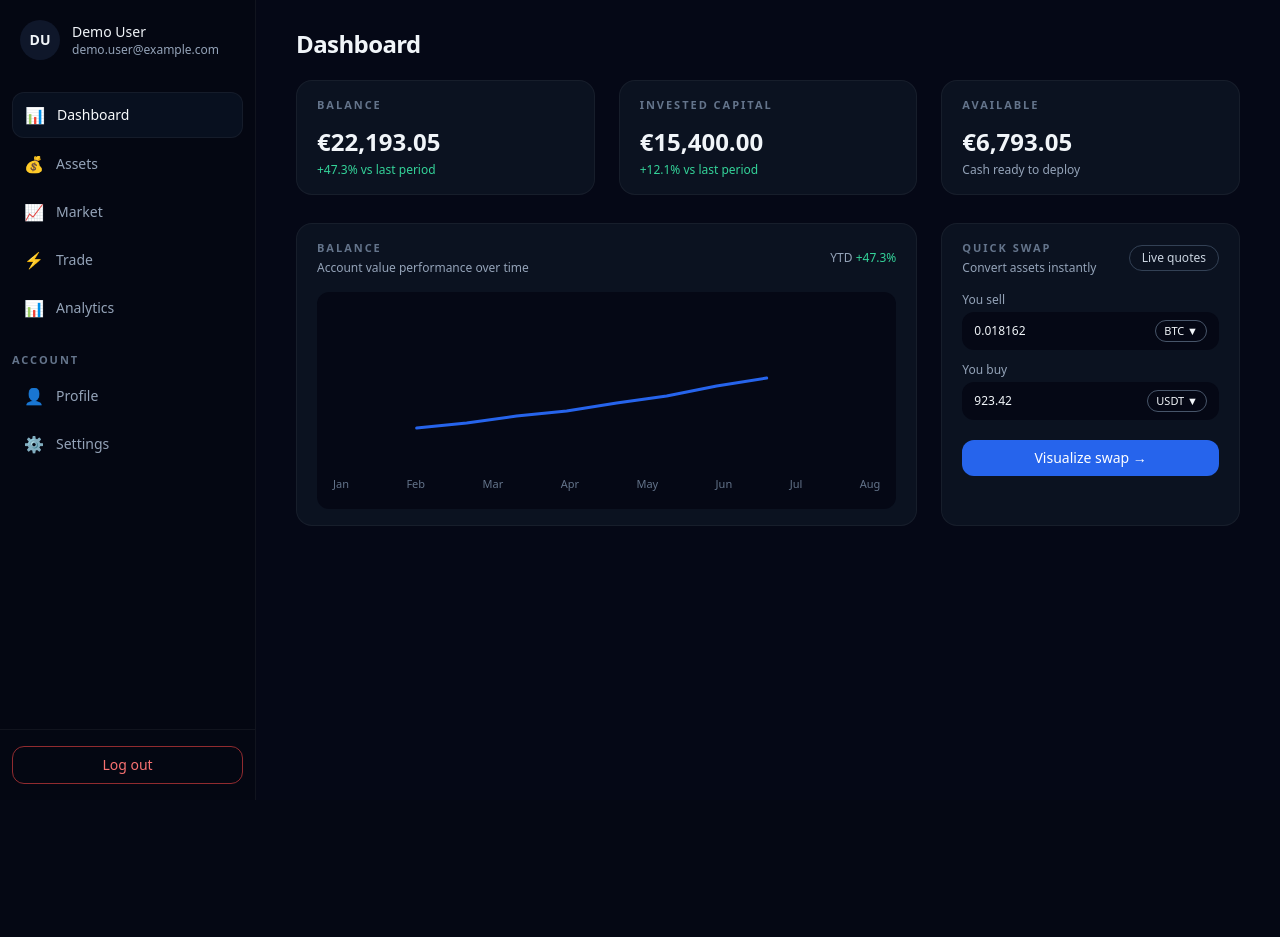
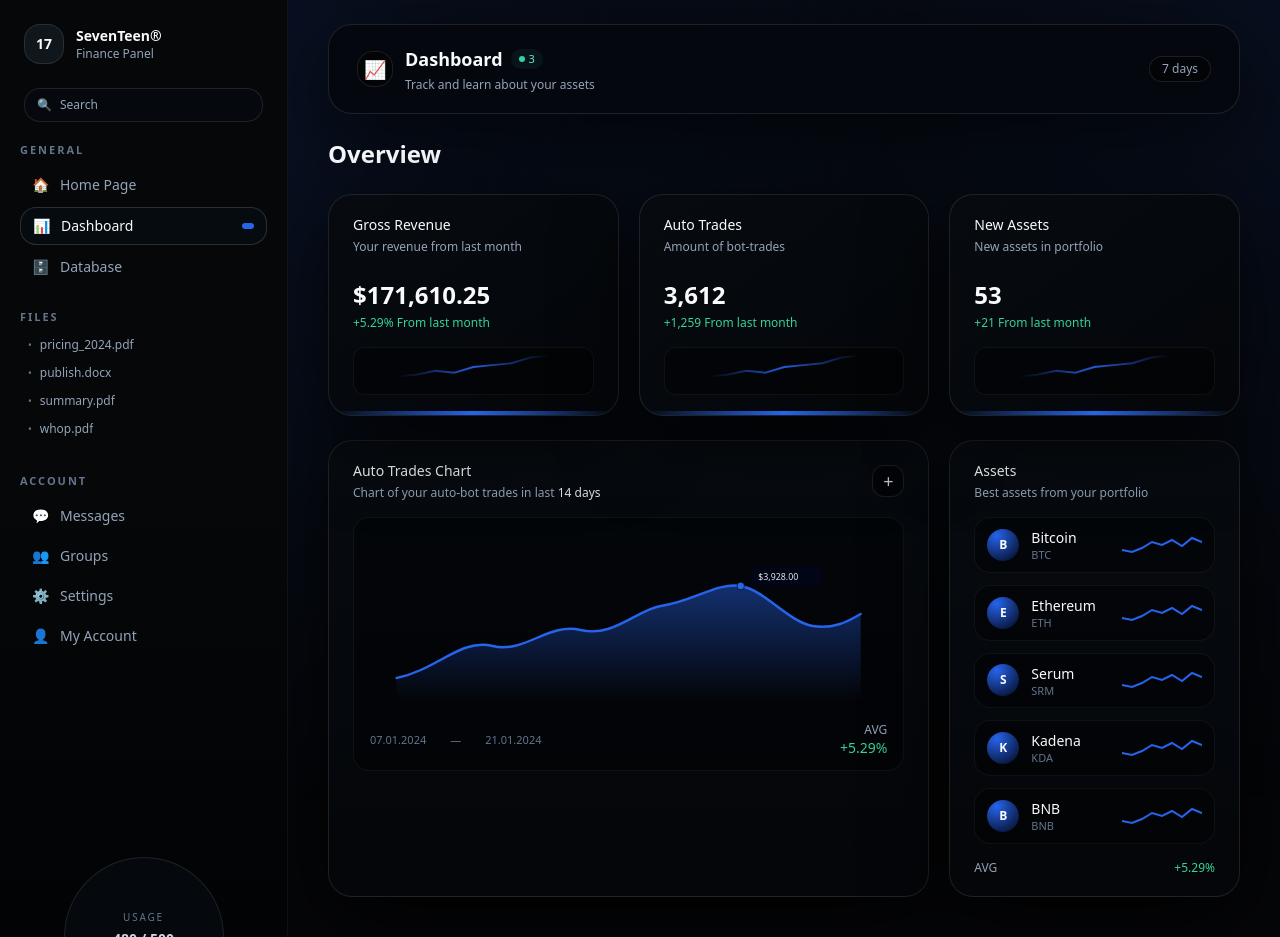
Before and after one commit to montelioncapital/montelion-app-v1, a Next.js app: page /dashboard in a window 1280 px wide. Before the commit the page ends 800 px from the top, so only its background shows below. Built offline with nearby package versions, Linux system fonts and the light colour scheme.

Commit message:
Update page.jsx

```diff
--- a/app/dashboard/page.jsx
+++ b/app/dashboard/page.jsx
@@ -3,212 +3,414 @@
 
 const brandBlue = "#2664EC";
 
+const topStats = [
+  {
+    label: "Gross Revenue",
+    description: "Your revenue from last month",
+    value: "$171,610.25",
+    change: "+5.29% From last month",
+  },
+  {
+    label: "Auto Trades",
+    description: "Amount of bot-trades",
+    value: "3,612",
+    change: "+1,259 From last month",
+  },
+  {
+    label: "New Assets",
+    description: "New assets in portfolio",
+    value: "53",
+    change: "+21 From last month",
+  },
+];
+
+const assets = [
+  { name: "Bitcoin", symbol: "BTC" },
+  { name: "Ethereum", symbol: "ETH" },
+  { name: "Serum", symbol: "SRM" },
+  { name: "Kadena", symbol: "KDA" },
+  { name: "BNB", symbol: "BNB" },
+];
+
 export default function DashboardPage() {
   return (
-    <div className="flex min-h-screen bg-[#050816] text-slate-100">
+    <div className="flex min-h-screen bg-[#050608] text-slate-50">
+      {/* BACKGROUND GLOW */}
+      <div
+        className="pointer-events-none fixed inset-0 opacity-40"
+        aria-hidden="true"
+        style={{
+          background:
+            "radial-gradient(circle at 0% 0%, rgba(38,100,236,0.4), transparent 60%), radial-gradient(circle at 100% 0%, rgba(38,100,236,0.25), transparent 55%)",
+        }}
+      />
+
       {/* SIDEBAR */}
-      <aside className="flex w-64 flex-col border-r border-white/5 bg-[#040712]">
-        {/* User header */}
-        <div className="flex items-center gap-3 px-5 pt-5 pb-4">
-          <div className="flex h-10 w-10 items-center justify-center rounded-full bg-slate-900 text-sm font-semibold">
-            DU
+      <aside className="relative z-10 flex w-72 flex-col border-r border-white/5 bg-gradient-to-b from-[#050708] via-[#050708] to-[#020304]">
+        {/* Logo + search */}
+        <div className="px-6 pt-6 pb-5">
+          <div className="mb-6 flex items-center gap-3">
+            <div className="flex h-10 w-10 items-center justify-center rounded-2xl bg-[#0f171d] border border-white/10 text-sm font-semibold">
+              17
             </div>
             <div className="leading-tight">
-            <div className="text-sm font-medium">Demo User</div>
-            <div className="text-xs text-slate-400">demo.user@example.com</div>
+              <div className="text-sm font-semibold">SevenTeen®</div>
+              <div className="text-xs text-slate-400">Finance Panel</div>
+            </div>
+          </div>
+
+          <div className="rounded-2xl border border-white/10 bg-[#05090d] px-3 py-2 text-xs text-slate-400 flex items-center gap-2">
+            <span className="text-slate-500">🔍</span>
+            <span>Search</span>
           </div>
         </div>
 
         {/* Nav */}
-        <nav className="mt-4 flex-1 px-3 text-sm">
-          <button className="mb-1 flex w-full items-center gap-3 rounded-xl bg-[#08101f] px-3 py-2.5 text-left text-slate-50 border border-white/5">
-            <span className="text-base">📊</span>
-            <span>Dashboard</span>
-          </button>
+        <nav className="flex-1 overflow-y-auto px-5 pb-6">
+          {/* General */}
+          <div className="mb-2 text-[11px] font-semibold uppercase tracking-[0.18em] text-slate-500">
+            General
+          </div>
+          <div className="space-y-1 text-sm">
+            <SidebarItem label="Home Page" icon="🏠" />
+            <SidebarItem
+              label="Dashboard"
+              icon="📊"
+              active
+              withDot
+              dotColor={brandBlue}
+            />
+            <SidebarItem label="Database" icon="🗄️" />
+          </div>
 
-          {[
-            { label: "Assets", icon: "💰" },
-            { label: "Market", icon: "📈" },
-            { label: "Trade", icon: "⚡️" },
-            { label: "Analytics", icon: "📊" },
-          ].map((item) => (
-            <button
-              key={item.label}
-              className="mb-1 flex w-full items-center gap-3 rounded-xl px-3 py-2.5 text-left text-slate-400 hover:bg-[#070d1b] transition-colors"
-            >
-              <span className="text-base">{item.icon}</span>
-              <span>{item.label}</span>
-            </button>
-          ))}
+          {/* Files */}
+          <div className="mt-6 text-[11px] font-semibold uppercase tracking-[0.18em] text-slate-500">
+            Files
+          </div>
+          <div className="mt-2 space-y-1 text-sm text-slate-400">
+            <SidebarSubItem label="pricing_2024.pdf" />
+            <SidebarSubItem label="publish.docx" />
+            <SidebarSubItem label="summary.pdf" />
+            <SidebarSubItem label="whop.pdf" />
+          </div>
 
-          <div className="mt-5 mb-1 text-[11px] font-semibold uppercase tracking-[0.18em] text-slate-500">
+          {/* Account */}
+          <div className="mt-8 text-[11px] font-semibold uppercase tracking-[0.18em] text-slate-500">
             Account
           </div>
-
-          {[
-            { label: "Profile", icon: "👤" },
-            { label: "Settings", icon: "⚙️" },
-          ].map((item) => (
-            <button
-              key={item.label}
-              className="mb-1 flex w-full items-center gap-3 rounded-xl px-3 py-2.5 text-left text-slate-400 hover:bg-[#070d1b] transition-colors"
-            >
-              <span className="text-base">{item.icon}</span>
-              <span>{item.label}</span>
-            </button>
-          ))}
+          <div className="mt-2 space-y-1 text-sm">
+            <SidebarItem label="Messages" icon="💬" />
+            <SidebarItem label="Groups" icon="👥" />
+            <SidebarItem label="Settings" icon="⚙️" />
+            <SidebarItem label="My Account" icon="👤" />
+          </div>
         </nav>
 
-        {/* Logout button */}
-        <div className="px-3 py-4 border-t border-white/5">
-          <button className="flex w-full items-center justify-center rounded-xl border border-red-500/60 px-3 py-2 text-sm text-red-400 hover:bg-red-500/10 transition-colors">
-            Log out
-          </button>
+        {/* Bottom circular widget (demi-cercle) */}
+        <div className="relative flex h-32 items-end justify-center overflow-hidden px-6 pb-4">
+          <div className="absolute -bottom-20 h-40 w-40 rounded-full border border-white/10 bg-[#05090d] flex items-center justify-center">
+            <div className="text-center text-xs text-slate-300">
+              <div className="text-[10px] uppercase tracking-[0.18em] text-slate-500 mb-1">
+                Usage
+              </div>
+              <div className="text-sm font-semibold">480 / 500</div>
+              <div className="text-[11px] text-slate-500">
+                Auto Trades Left • Be Pro!
+              </div>
+            </div>
+          </div>
         </div>
       </aside>
 
-      {/* MAIN AREA */}
-      <main className="flex flex-1 flex-col">
-        {/* Header */}
-        <header className="px-10 pt-7 pb-5">
-          <h1 className="text-2xl font-semibold tracking-tight">Dashboard</h1>
-        </header>
-
-        {/* CONTENT */}
-        <div className="flex-1 px-10 pb-10 space-y-7">
-          {/* Top metric cards */}
-          <div className="grid grid-cols-1 gap-6 xl:grid-cols-3">
-            <div className="rounded-2xl border border-white/5 bg-[#0b1220] px-5 py-4">
-              <div className="text-[11px] font-semibold uppercase tracking-[0.18em] text-slate-500">
-                Balance
+      {/* MAIN */}
+      <main className="relative z-10 flex-1 overflow-y-auto">
+        <div className="px-10 pt-6 pb-10 space-y-6">
+          {/* HEADER CARD */}
+          <section className="rounded-3xl border border-white/10 bg-[#05090e]/95 px-7 py-5 shadow-[0_24px_80px_rgba(0,0,0,0.6)]">
+            <div className="flex items-center justify-between">
+              <div className="flex items-center gap-3">
+                <div className="flex h-9 w-9 items-center justify-center rounded-2xl bg-black/50 border border-white/10 text-lg">
+                  📈
                 </div>
-              <div className="mt-3 text-2xl font-semibold">€22,193.05</div>
-              <div className="mt-1 text-xs text-emerald-400">
-                +47.3% vs last period
+                <div>
+                  <div className="flex items-center gap-2">
+                    <h1 className="text-lg font-semibold">Dashboard</h1>
+                    <span className="flex items-center gap-1 rounded-full bg-[#071419] px-2 py-[2px] text-[11px] text-emerald-300">
+                      <span className="h-1.5 w-1.5 rounded-full bg-emerald-400" />
+                      3
+                    </span>
+                  </div>
+                  <p className="text-xs text-slate-400 mt-1">
+                    Track and learn about your assets
+                  </p>
                 </div>
               </div>
 
-            <div className="rounded-2xl border border-white/5 bg-[#0b1220] px-5 py-4">
-              <div className="text-[11px] font-semibold uppercase tracking-[0.18em] text-slate-500">
-                Invested capital
-              </div>
-              <div className="mt-3 text-2xl font-semibold">€15,400.00</div>
-              <div className="mt-1 text-xs text-emerald-400">
-                +12.1% vs last period
+              <div className="flex items-center gap-2 text-xs text-slate-400">
+                <button className="rounded-full bg-black/40 border border-white/10 px-3 py-1">
+                  7 days
+                </button>
               </div>
             </div>
+          </section>
 
-            <div className="rounded-2xl border border-white/5 bg-[#0b1220] px-5 py-4">
-              <div className="text-[11px] font-semibold uppercase tracking-[0.18em] text-slate-500">
-                Available
+          {/* OVERVIEW TITLE */}
+          <section>
+            <h2 className="text-2xl font-semibold">Overview</h2>
+          </section>
+
+          {/* TOP STATS CARDS */}
+          <section className="grid gap-5 md:grid-cols-3">
+            {topStats.map((card) => (
+              <div
+                key={card.label}
+                className="relative rounded-3xl border border-white/10 bg-gradient-to-br from-[#070b10] via-[#05080d] to-[#040609] px-6 py-5 shadow-[0_24px_80px_rgba(0,0,0,0.7)] overflow-hidden"
+              >
+                {/* Gradient accent line */}
+                <div
+                  className="pointer-events-none absolute inset-x-0 bottom-0 h-1"
+                  style={{
+                    background: `linear-gradient(90deg, transparent, ${brandBlue}, transparent)`,
+                  }}
+                  aria-hidden="true"
+                />
+
+                <p className="text-sm font-medium">{card.label}</p>
+                <p className="mt-1 text-xs text-slate-400">{card.description}</p>
+
+                <div className="mt-6 text-2xl font-semibold">{card.value}</div>
+                <div className="mt-1 text-xs text-emerald-400">{card.change}</div>
+
+                {/* Mini line accent */}
+                <div className="mt-4 h-12 w-full rounded-xl bg-black/40 border border-white/5 flex items-end justify-center px-3 pb-2">
+                  <svg viewBox="0 0 160 40" className="h-full w-full">
+                    <defs>
+                      <linearGradient id="miniLine" x1="0" y1="0" x2="1" y2="0">
+                        <stop offset="0%" stopColor={brandBlue} stopOpacity="0" />
+                        <stop
+                          offset="50%"
+                          stopColor={brandBlue}
+                          stopOpacity="0.9"
+                        />
+                        <stop offset="100%" stopColor={brandBlue} stopOpacity="0" />
+                      </linearGradient>
+                    </defs>
+                    <path
+                      d="M0 30 L20 28 L40 24 L60 26 L80 20 L100 18 L120 16 L140 10 L160 8"
+                      fill="none"
+                      stroke="url(#miniLine)"
+                      strokeWidth="2"
+                      strokeLinecap="round"
+                    />
+                  </svg>
                 </div>
-              <div className="mt-3 text-2xl font-semibold">€6,793.05</div>
-              <div className="mt-1 text-xs text-slate-400">
-                Cash ready to deploy
+              </div>
+            ))}
+          </section>
+
+          {/* MIDDLE ROW: CHART + ASSETS */}
+          <section className="grid gap-5 lg:grid-cols-3">
+            {/* BIG CHART */}
+            <div className="lg:col-span-2 rounded-3xl border border-white/10 bg-gradient-to-b from-[#070b10] via-[#05080d] to-[#040609] px-6 py-5 shadow-[0_24px_80px_rgba(0,0,0,0.8)]">
+              <div className="mb-4 flex items-center justify-between">
+                <div>
+                  <p className="text-sm font-medium">Auto Trades Chart</p>
+                  <p className="mt-1 text-xs text-slate-400">
+                    Chart of your auto-bot trades in last{" "}
+                    <span className="text-slate-200 font-medium">14 days</span>
+                  </p>
+                </div>
+                <button className="flex h-8 w-8 items-center justify-center rounded-xl border border-white/10 bg-black/40 text-lg text-slate-300">
+                  +
+                </button>
+              </div>
+
+              <div className="rounded-2xl border border-white/5 bg-black/40 px-4 pt-4 pb-3">
+                {/* BIG AREA CHART */}
+                <svg viewBox="0 0 600 220" className="w-full h-44">
+                  <defs>
+                    <linearGradient
+                      id="areaFill"
+                      x1="0"
+                      y1="0"
+                      x2="0"
+                      y2="1"
+                    >
+                      <stop offset="0%" stopColor={brandBlue} stopOpacity="0.45" />
+                      <stop offset="100%" stopColor={brandBlue} stopOpacity="0" />
+                    </linearGradient>
+                  </defs>
+
+                  {/* Area */}
+                  <path
+                    d="
+                      M10 180
+                      C 60 170, 90 130, 130 140
+                      C 170 150, 200 110, 240 120
+                      C 280 130, 310 95, 340 90
+                      C 380 85, 410 60, 440 65
+                      C 470 70, 500 110, 530 115
+                      C 560 120, 580 105, 590 100
+                      L 590 210 L 10 210 Z
+                    "
+                    fill="url(#areaFill)"
+                  />
+
+                  {/* Line */}
+                  <path
+                    d="
+                      M10 180
+                      C 60 170, 90 130, 130 140
+                      C 170 150, 200 110, 240 120
+                      C 280 130, 310 95, 340 90
+                      C 380 85, 410 60, 440 65
+                      C 470 70, 500 110, 530 115
+                      C 560 120, 580 105, 590 100
+                    "
+                    fill="none"
+                    stroke={brandBlue}
+                    strokeWidth="3"
+                    strokeLinecap="round"
+                  />
+
+                  {/* Highlight point */}
+                  <circle cx="440" cy="65" r="5" fill="#0f172a" />
+                  <circle cx="440" cy="65" r="4" fill={brandBlue} />
+
+                  {/* Tooltip style label */}
+                  <rect
+                    x="452"
+                    y="40"
+                    rx="6"
+                    ry="6"
+                    width="90"
+                    height="26"
+                    fill="#020617"
+                    opacity="0.95"
+                  />
+                  <text
+                    x="462"
+                    y="57"
+                    fill="#e5e7eb"
+                    fontSize="11"
+                    fontFamily="system-ui, -apple-system, BlinkMacSystemFont"
+                  >
+                    $3,928.00
+                  </text>
+                </svg>
+
+                {/* X axis + AVG */}
+                <div className="mt-3 flex items-center justify-between text-[11px] text-slate-500">
+                  <div className="flex gap-6">
+                    <span>07.01.2024</span>
+                    <span>—</span>
+                    <span>21.01.2024</span>
+                  </div>
+                  <div className="text-right">
+                    <div className="text-xs text-slate-400">AVG</div>
+                    <div className="text-sm text-emerald-400 font-medium">
+                      +5.29%
+                    </div>
+                  </div>
                 </div>
               </div>
             </div>
 
-          {/* Chart + quick swap row */}
-          <div className="grid grid-cols-1 gap-6 xl:grid-cols-3">
-            {/* Chart card */}
-            <section className="xl:col-span-2 rounded-2xl border border-white/5 bg-[#0b1220] px-5 py-4">
-              <div className="mb-4 flex items-center justify-between">
-                <div>
-                  <div className="text-[11px] font-semibold uppercase tracking-[0.18em] text-slate-500">
-                    Balance
-                  </div>
+            {/* ASSETS CARD */}
+            <div className="rounded-3xl border border-white/10 bg-gradient-to-b from-[#070b10] via-[#05080d] to-[#040609] px-6 py-5 shadow-[0_24px_80px_rgba(0,0,0,0.8)]">
+              <div className="mb-4">
+                <p className="text-sm font-medium">Assets</p>
                 <p className="mt-1 text-xs text-slate-400">
-                    Account value performance over time
+                  Best assets from your portfolio
                 </p>
               </div>
-                <div className="text-xs text-slate-400">
-                  YTD{" "}
-                  <span className="font-medium text-emerald-400">+47.3%</span>
-                </div>
-              </div>
 
-              <div className="rounded-xl bg-[#050815] px-4 py-4">
-                <svg viewBox="0 0 400 160" className="h-40 w-full">
-                  <polyline
-                    fill="none"
-                    stroke={brandBlue}
-                    strokeWidth="3"
-                    strokeLinecap="round"
-                    strokeLinejoin="round"
-                    points="
-                      10,120
-                      60,115
-                      110,108
-                      160,103
-                      210,95
-                      260,88
-                      310,78
-                      360,70
-                    "
-                  />
-                </svg>
-                <div className="mt-2 flex justify-between text-[11px] text-slate-500">
-                  <span>Jan</span>
-                  <span>Feb</span>
-                  <span>Mar</span>
-                  <span>Apr</span>
-                  <span>May</span>
-                  <span>Jun</span>
-                  <span>Jul</span>
-                  <span>Aug</span>
-                </div>
-              </div>
-            </section>
-
-            {/* Quick swap card */}
-            <section className="rounded-2xl border border-white/5 bg-[#0b1220] px-5 py-4">
-              <div className="mb-4 flex items-center justify-between">
-                <div>
-                  <div className="text-[11px] font-semibold uppercase tracking-[0.18em] text-slate-500">
-                    Quick swap
-                  </div>
-                  <p className="mt-1 text-xs text-slate-400">
-                    Convert assets instantly
-                  </p>
-                </div>
-                <span className="rounded-full border border-slate-700 px-3 py-1 text-xs text-slate-300">
-                  Live quotes
+              <div className="space-y-3">
+                {assets.map((asset) => (
+                  <div
+                    key={asset.symbol}
+                    className="flex items-center justify-between rounded-2xl bg-black/40 border border-white/5 px-3 py-2.5"
+                  >
+                    <div className="flex items-center gap-3">
+                      <div
+                        className="flex h-8 w-8 items-center justify-center rounded-full"
+                        style={{
+                          background: `radial-gradient(circle at 30% 20%, ${brandBlue}, #020617)`,
+                        }}
+                      >
+                        <span className="text-xs font-semibold">
+                          {asset.symbol[0]}
                         </span>
                       </div>
-
-              <div className="space-y-3 text-xs">
-                <div>
-                  <div className="mb-1 text-slate-400">You sell</div>
-                  <div className="flex items-center justify-between rounded-xl bg-[#050815] px-3 py-2">
-                    <span className="text-slate-100">0.018162</span>
-                    <span className="rounded-full border border-slate-600 px-2 py-0.5 text-[11px]">
-                      BTC ▼
-                    </span>
-                  </div>
-                </div>
-
-                <div>
-                  <div className="mb-1 text-slate-400">You buy</div>
-                  <div className="flex items-center justify-between rounded-xl bg-[#050815] px-3 py-2">
-                    <span className="text-slate-100">923.42</span>
-                    <span className="rounded-full border border-slate-600 px-2 py-0.5 text-[11px]">
-                      USDT ▼
-                    </span>
+                      <div className="leading-tight">
+                        <div className="text-sm">{asset.name}</div>
+                        <div className="text-[11px] text-slate-500">
+                          {asset.symbol}
                         </div>
                       </div>
                     </div>
 
-              <button
-                className="mt-5 flex w-full items-center justify-center rounded-xl px-4 py-2 text-sm font-medium"
-                style={{ backgroundColor: brandBlue, color: "#ffffff" }}
+                    {/* Mini sparkline */}
+                    <svg
+                      viewBox="0 0 80 30"
+                      className="h-8 w-20"
+                      aria-hidden="true"
                     >
-                Visualize swap →
-              </button>
+                      <path
+                        d="M0 20 L10 22 L20 18 L30 12 L40 15 L50 10 L60 16 L70 8 L80 12"
+                        fill="none"
+                        stroke={brandBlue}
+                        strokeWidth="2"
+                        strokeLinecap="round"
+                      />
+                    </svg>
+                  </div>
+                ))}
+              </div>
+
+              <div className="mt-4 flex items-center justify-between text-xs text-slate-400">
+                <span>AVG</span>
+                <span className="text-emerald-400 font-medium">+5.29%</span>
+              </div>
+            </div>
           </section>
-          </div>
         </div>
       </main>
     </div>
   );
 }
+
+/* --- Small helpers --- */
+
+function SidebarItem({ label, icon, active, withDot, dotColor }) {
+  return (
+    <button
+      className={[
+        "flex w-full items-center justify-between rounded-2xl px-3 py-2 text-left transition-colors",
+        active
+          ? "bg-[#050b0f] border border-white/15 text-slate-50"
+          : "text-slate-400 hover:bg-white/5",
+      ].join(" ")}
+    >
+      <span className="flex items-center gap-2">
+        <span className="w-5 text-sm">{icon}</span>
+        <span className="text-sm">{label}</span>
+      </span>
+      {withDot && (
+        <span
+          className="h-1.5 w-3 rounded-full"
+          style={{ backgroundColor: dotColor || "#22c55e" }}
+        />
+      )}
+    </button>
+  );
+}
+
+function SidebarSubItem({ label }) {
+  return (
+    <div className="flex items-center gap-2 rounded-xl px-2 py-1 text-xs hover:bg-white/5 cursor-pointer">
+      <span className="text-[10px] text-slate-500">•</span>
+      <span className="truncate">{label}</span>
+    </div>
+  );
+}
```
Lines whose indentation alone changed are shown as unchanged.
